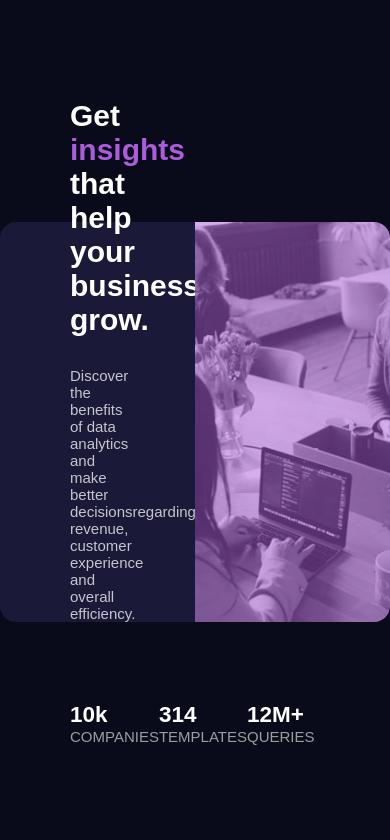
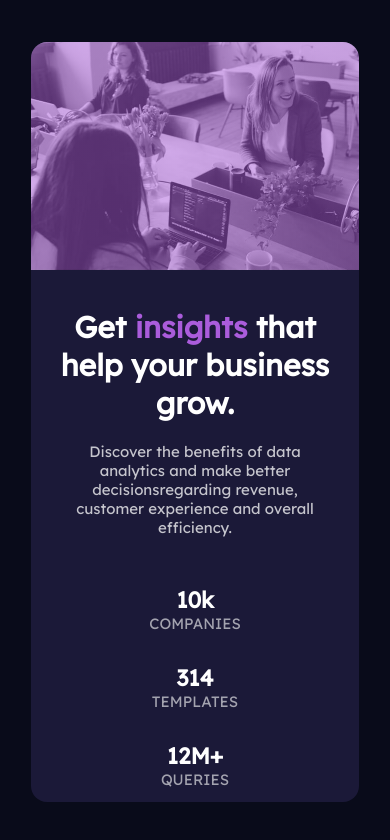
Before and after one commit to ibrahimherith/stats-card, a React (Create React App) app: page / in a window 390 px wide. Shown: the top 840 px of the page. Built offline with nearby package versions, Linux system fonts and the light colour scheme.

Commit message:
Added media queries

```diff
--- a/src/index.css
+++ b/src/index.css
@@ -1,3 +1,5 @@
+@import url("https://fonts.googleapis.com/css2?family=Inter&family=Lexend+Deca&display=swap");
+
 * {
   box-sizing: border-box;
   margin: 0;
@@ -5,7 +7,8 @@
 }
 
 body {
-  font-family: sans-serif;
+  font-family: "Inter", sans-serif;
+  font-family: "Lexend Deca", sans-serif;
   font-size: 15px;
   color: white;
 }
@@ -72,3 +75,50 @@ body {
   text-transform: uppercase;
   color: hsla(0, 0%, 100%, 0.6);
 }
+
+@media (max-width: 640px) {
+  .Card {
+    width: 328px;
+    min-height: 90vh;
+    flex-direction: column;
+  }
+
+  .Card__image {
+    background: linear-gradient(
+        rgba(170, 92, 219, 0.5),
+        rgba(170, 92, 219, 0.5)
+      ),
+      url("../public/images/image-header-mobile.jpg");
+
+    background-position: center;
+    background-repeat: no-repeat;
+    background-size: cover;
+    width: 100%;
+    height: 30%;
+    border-radius: 1rem 1rem 0 0;
+  }
+
+  .Card__body {
+    width: 100%;
+    height: 70%;
+    padding: 28px;
+    text-align: center;
+  }
+
+  .card-header {
+    margin-top: 10px;
+    margin-bottom: 20px;
+  }
+
+  .card-description {
+    margin-bottom: 48px;
+  }
+
+  .card-stats {
+    flex-direction: column;
+  }
+
+  .stat:not(:last-child) {
+    margin-bottom: 30px;
+  }
+}
```
